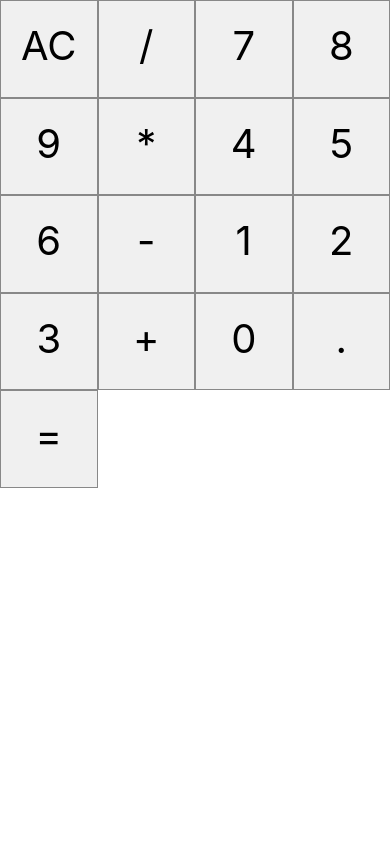
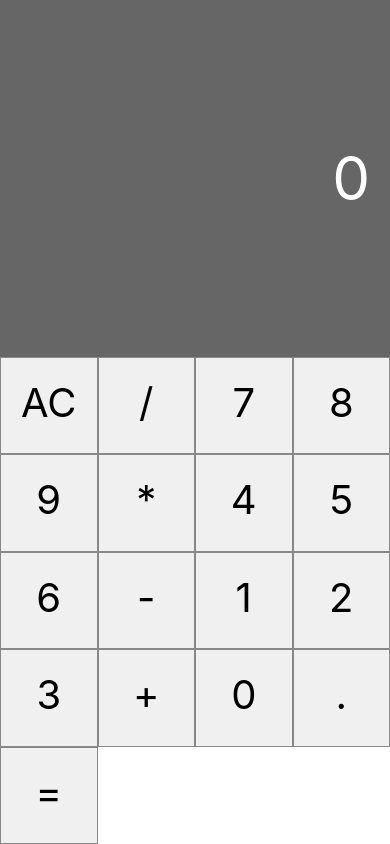
Before and after one commit to BerPGR/calculator, a React Native app: screen / in a window 390 px wide. Built offline with nearby package versions, Linux system fonts and the light colour scheme.

Commit message:
Added display style for calculator

```diff
--- a/App.js
+++ b/App.js
@@ -1,28 +1,22 @@
 import React, {Component} from 'react';
 import {
-  SafeAreaView,
-  ScrollView,
-  StatusBar,
   StyleSheet,
-  Text,
-  useColorScheme,
   View,
 } from 'react-native';
 
-import {
-  Colors,
-  DebugInstructions,
-  Header,
-  LearnMoreLinks,
-  ReloadInstructions,
-} from 'react-native/Libraries/NewAppScreen';
-
 import Button from './src/components/Button';
+import Display from './src/components/Display';
 
 export default class App extends Component {
+
+  state = {
+    displayValue: '0'
+  }
+
   render() {
     return (
       <View style={styles.container}>
+        <Display value={this.state.displayValue}/>
         <View style={styles.buttons}>
           <Button label='AC'/>
           <Button label='/'/>
@@ -43,7 +37,7 @@ export default class App extends Component {
           <Button label='='/>
         </View>
       </View>
-    )
+    );
   }
 }
 
--- /dev/null
+++ b/src/components/Display.js
@@ -0,0 +1,22 @@
+import React from "react";
+import { StyleSheet, Text, View } from "react-native";
+
+export default props =>
+    <View style={styles.display}>
+        <Text style={styles.displayValue} numberOfLines={1}>{props.value}</Text>
+    </View>
+
+
+const styles = StyleSheet.create({
+    display: {
+        flex: 1,
+        padding: 20,
+        justifyContent: "center",
+        backgroundColor: 'rgba(0,0,0,0.6)',
+        alignItems: "flex-end"
+    },
+    displayValue: {
+        fontSize: 60,
+        color: '#fff',
+    }
+})
```
